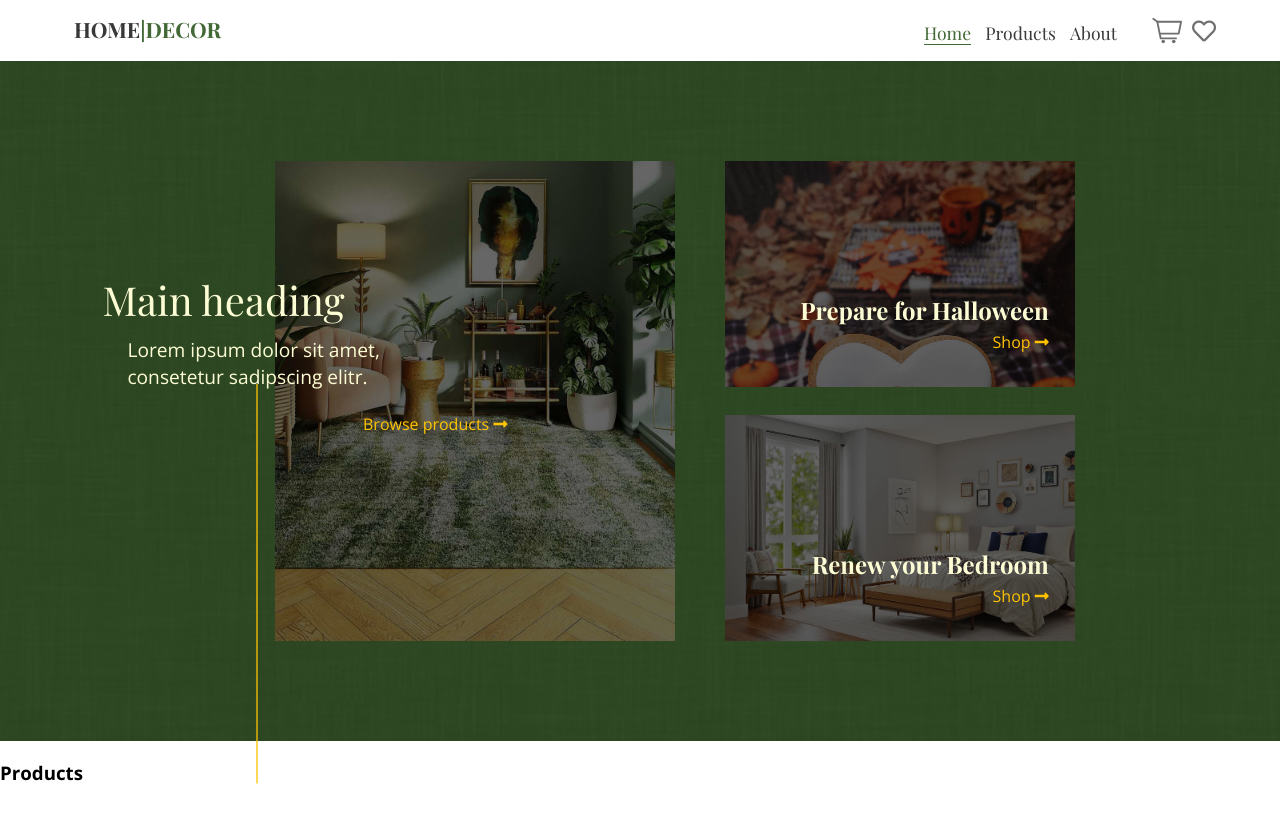
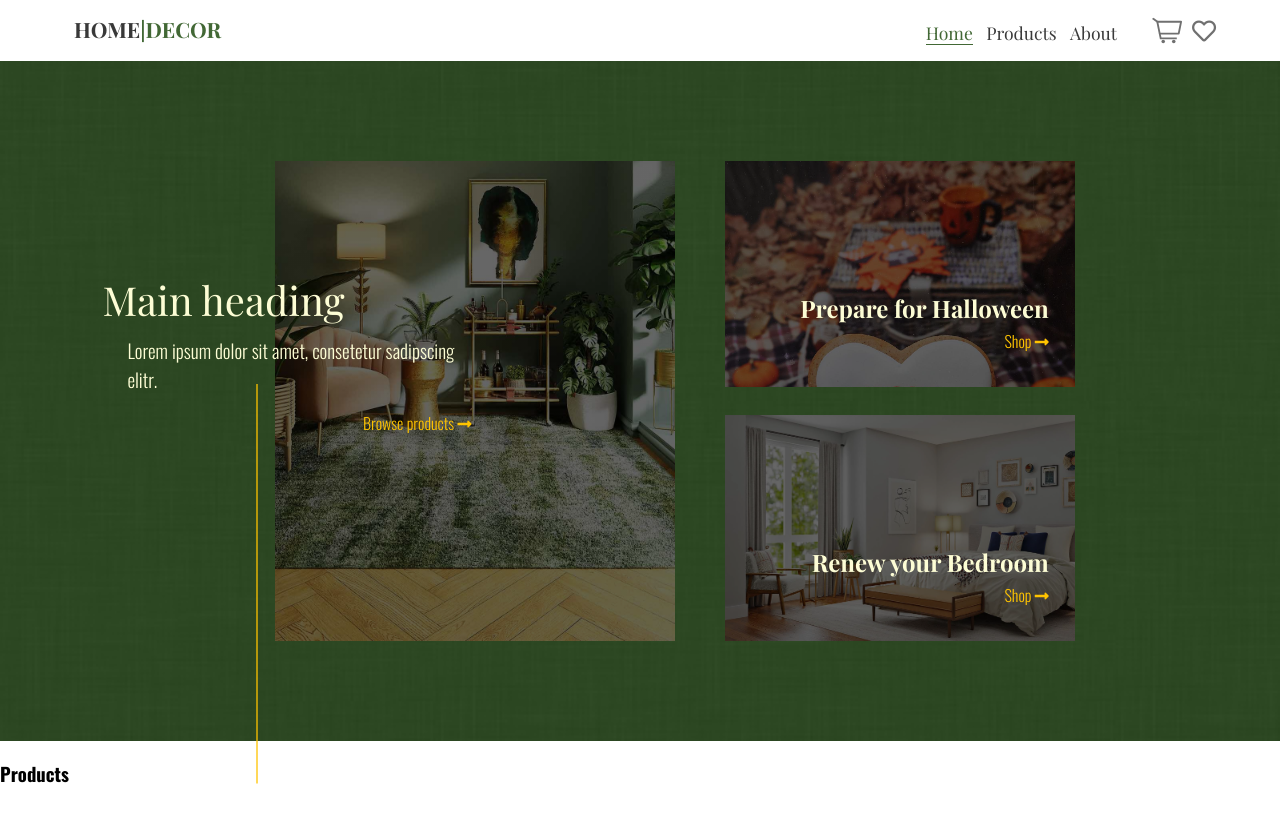
Before and after one commit to EmsCodes/HomeDecor---Design2, a plain HTML site: page index.html in a window 1280 px wide. Drawn offline with nearby package versions, Linux system fonts and the light colour scheme; a web font is replaced by a local one.

Commit message:
font-test

```diff
--- a/sass/partials/_header.scss
+++ b/sass/partials/_header.scss
@@ -2,7 +2,7 @@ header {
 	padding-left: 5%;
 	padding-right: 5%;
 
-	box-shadow: 5px 5px 20px rgb(218, 218, 218);
+	box-shadow: 3px 3px 20px rgb(240, 240, 240);
 
 	display: flex;
 	flex-direction: row;
--- a/sass/partials/_typography.scss
+++ b/sass/partials/_typography.scss
@@ -1,5 +1,6 @@
 body {
 	font-family: $main-font;
+	font-weight: 300;
 }
 h1,
 .logo,
--- a/sass/partials/_variables.scss
+++ b/sass/partials/_variables.scss
@@ -1,8 +1,15 @@
+@font-face {
+	font-family: Oswald;
+	src: url("/fonts/Oswald-VariableFont_wght.ttf");
+	font-weight: 100, 1000;
+	font-style: normal;
+}
+
 $yellow: #ffc400;
 $beige-white: rgb(253, 253, 213);
 $green: #245015dc;
 $grey: rgb(58, 58, 58);
-$main-font: "Open Sans", sans-serif;
+$main-font: oswald, sans-serif;
 $headings-font: "Playfair Display", serif;
 
 $grey-icons: #707070;
```
Also changed, not shown: css/style.css, fonts/Oswald-VariableFont_wght.ttf (added).
